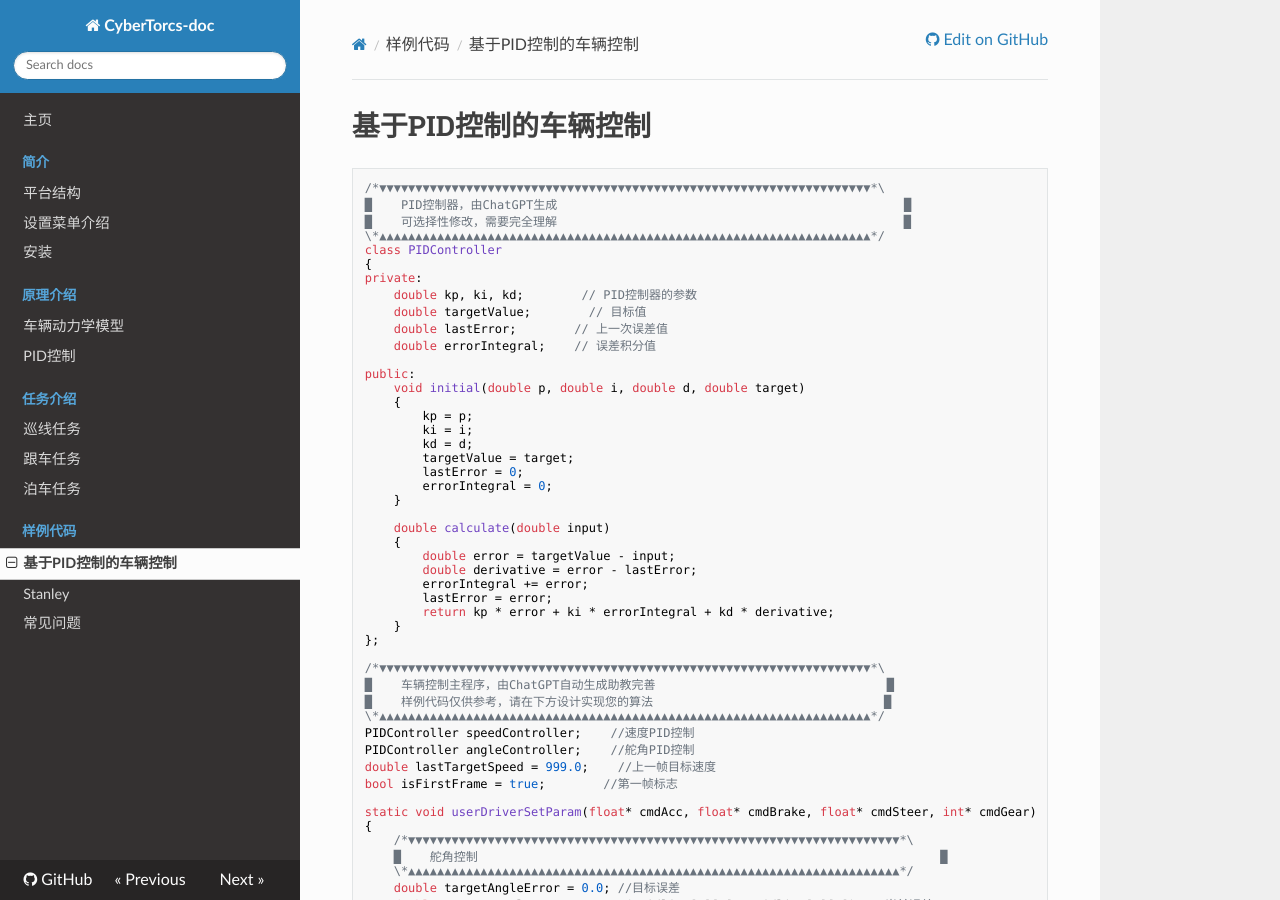
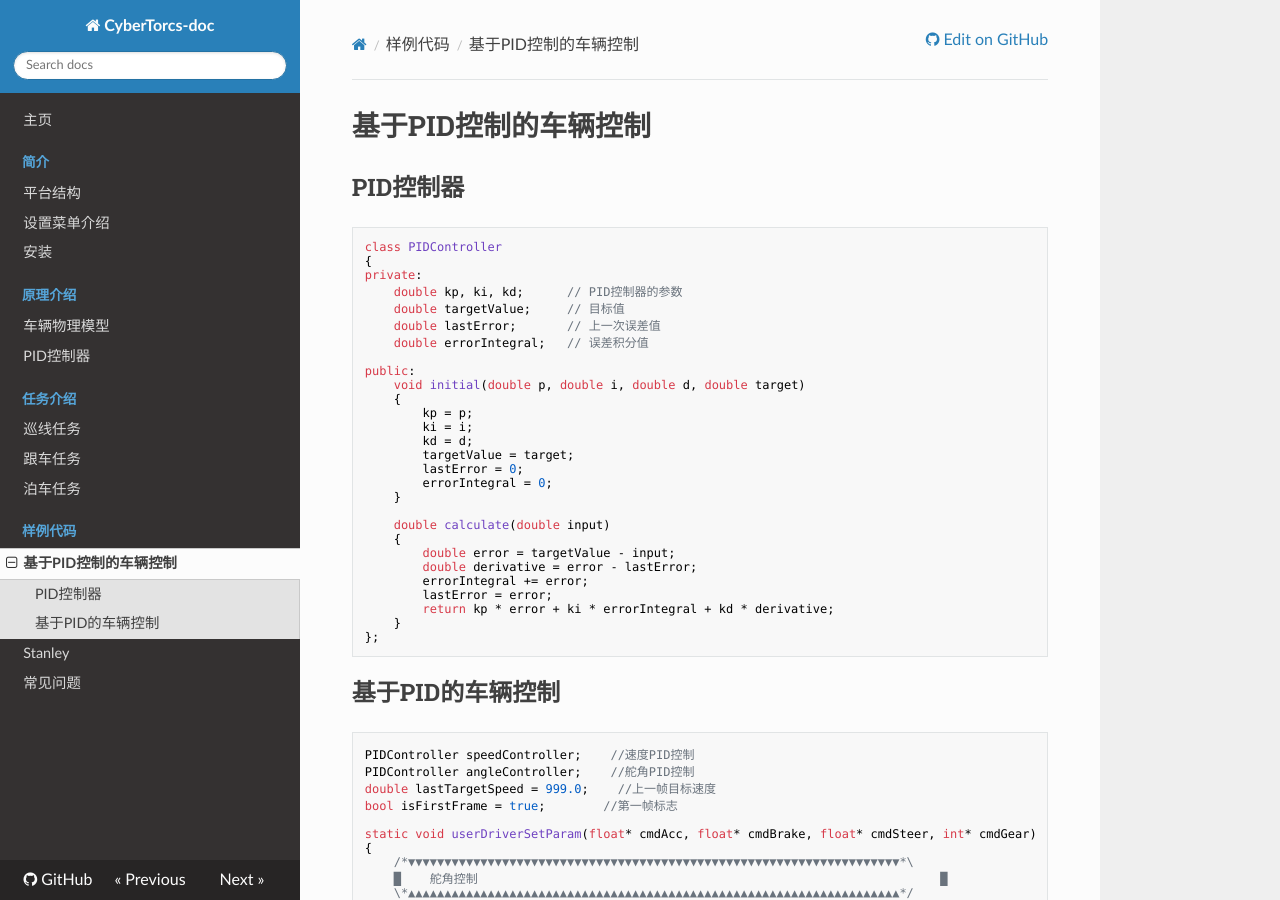
Before and after one commit to WoodOxen/CyberTorcs-doc, an MkDocs documentation site: the page built from docs/sample_PID.md, in a window 1280 px wide and 900 px high. Built offline with MkDocs 1.6.1, drawn with Linux system fonts in a browser that asks for light colours; nearby versions of some CDN libraries.

Commit message:
update the pymdown version

````diff
--- a/docs/mechanism_pid.md
+++ b/docs/mechanism_pid.md
@@ -1,4 +1,4 @@
-# PID控制
+# PID控制器
 
 ## 基本原理
 
--- a/docs/sample_PID.md
+++ b/docs/sample_PID.md
@@ -1,17 +1,15 @@
 # 基于PID控制的车辆控制
 
+## PID控制器
+
 ```cpp
-/*▼▼▼▼▼▼▼▼▼▼▼▼▼▼▼▼▼▼▼▼▼▼▼▼▼▼▼▼▼▼▼▼▼▼▼▼▼▼▼▼▼▼▼▼▼▼▼▼▼▼▼▼▼▼▼▼▼▼▼▼▼▼▼▼▼▼▼▼*\
-█    PID控制器，由ChatGPT生成                                                █
-█    可选择性修改，需要完全理解                                                █
-\*▲▲▲▲▲▲▲▲▲▲▲▲▲▲▲▲▲▲▲▲▲▲▲▲▲▲▲▲▲▲▲▲▲▲▲▲▲▲▲▲▲▲▲▲▲▲▲▲▲▲▲▲▲▲▲▲▲▲▲▲▲▲▲▲▲▲▲▲*/
 class PIDController
 {
 private:
-    double kp, ki, kd;        // PID控制器的参数
-    double targetValue;        // 目标值
-    double lastError;        // 上一次误差值
-    double errorIntegral;    // 误差积分值
+    double kp, ki, kd;      // PID控制器的参数
+    double targetValue;     // 目标值
+    double lastError;       // 上一次误差值
+    double errorIntegral;   // 误差积分值
 
 public:
     void initial(double p, double i, double d, double target)
@@ -33,11 +31,11 @@ public:
         return kp * error + ki * errorIntegral + kd * derivative;
     }
 };
+```
 
-/*▼▼▼▼▼▼▼▼▼▼▼▼▼▼▼▼▼▼▼▼▼▼▼▼▼▼▼▼▼▼▼▼▼▼▼▼▼▼▼▼▼▼▼▼▼▼▼▼▼▼▼▼▼▼▼▼▼▼▼▼▼▼▼▼▼▼▼▼*\
-█    车辆控制主程序，由ChatGPT自动生成助教完善                                █
-█    样例代码仅供参考，请在下方设计实现您的算法                                █
-\*▲▲▲▲▲▲▲▲▲▲▲▲▲▲▲▲▲▲▲▲▲▲▲▲▲▲▲▲▲▲▲▲▲▲▲▲▲▲▲▲▲▲▲▲▲▲▲▲▲▲▲▲▲▲▲▲▲▲▲▲▲▲▲▲▲▲▲▲*/
+## 基于PID的车辆控制
+
+```cpp
 PIDController speedController;    //速度PID控制
 PIDController angleController;    //舵角PID控制
 double lastTargetSpeed = 999.0;    //上一帧目标速度
--- a/mkdocs.yml
+++ b/mkdocs.yml
@@ -16,8 +16,8 @@ nav:
     - 设置菜单介绍: "intro_settings.md"
   - 安装: "install.md"
   - 原理介绍:
-    - 车辆动力学模型: "mechanism_car_model.md"
-    - PID控制: "mechanism_pid.md"
+    - 车辆物理模型: "mechanism_car_model.md"
+    - PID控制器: "mechanism_pid.md"
   - 任务介绍:
     - 巡线任务: "task_patrolling.md"
     - 跟车任务: "task_following.md"
--- a/requirements.txt
+++ b/requirements.txt
@@ -1,2 +1,2 @@
 mkdocs == 1.3
-pymdown-extensions == 3.11.0
+pymdown-extensions
````
Also changed, not shown: docs/mechanism_car_model.md (+1 -1 lines), docs/task_patrolling.md (+2 -2 lines), docs/javascripts/mathjax.js (indentation only).
